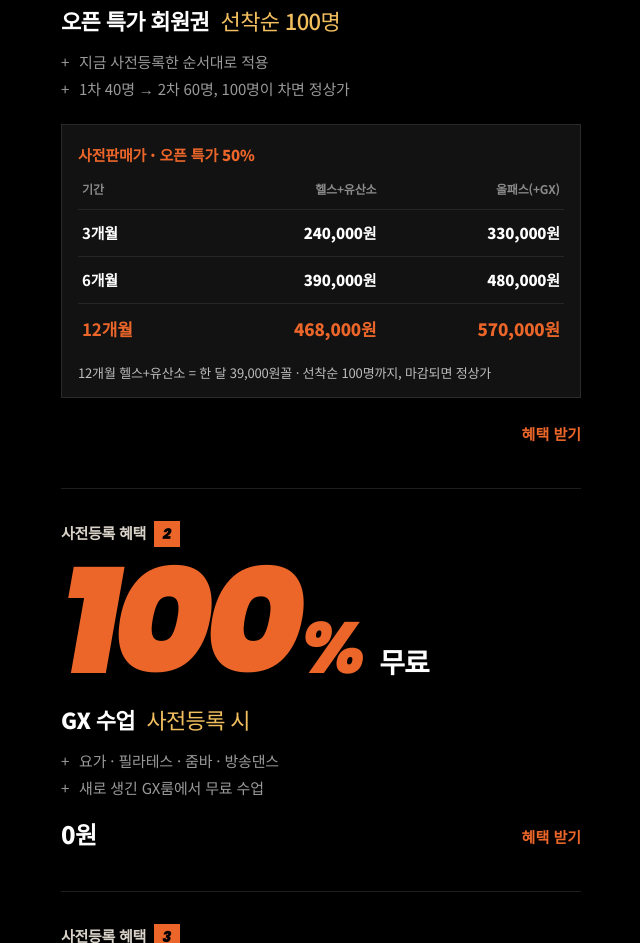
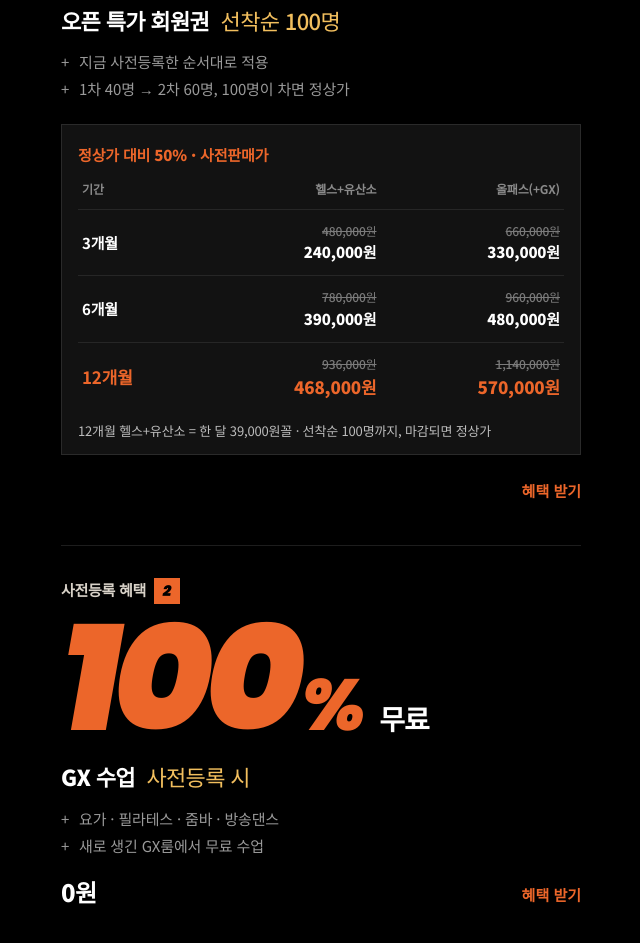
Before and after one commit to jungjin1996-collab/bemove-pages, a plain HTML site: page sian/yaeum-v4/index.html in a window 1280 px wide. Shown: the part 1393-2336 px from the top of the page, without its empty margins (319-959 px from the left). Drawn offline with Linux system fonts and the light colour scheme; a web font is replaced by a local one.

Commit message:
시안: 야음 v4 정상가 비교

```diff
--- a/sian/yaeum-v4/index.html
+++ b/sian/yaeum-v4/index.html
@@ -48,9 +48,9 @@
         <p class="pv-off"><span class="num" data-count="50">50</span><i>%</i><small>할인</small></p>
         <h3>오픈 특가 회원권 <em>선착순 100명</em></h3>
         <ul><li>지금 사전등록한 순서대로 적용</li><li>1차 40명 → 2차 60명, 100명이 차면 정상가</li></ul><div class="pv-prices">
-      <p class="pv-ptitle">사전판매가 · 오픈 특가 50%</p>
+      <p class="pv-ptitle">정상가 대비 50% · 사전판매가</p>
       <table><thead><tr><th scope="col">기간</th><th scope="col">헬스+유산소</th><th scope="col">올패스(+GX)</th></tr></thead>
-      <tbody><tr><th scope="row">3개월</th><td>240,000원</td><td>330,000원</td></tr><tr><th scope="row">6개월</th><td>390,000원</td><td>480,000원</td></tr><tr class="best"><th scope="row">12개월</th><td>468,000원</td><td>570,000원</td></tr></tbody></table>
+      <tbody><tr><th scope="row">3개월</th><td><s>480,000원</s><b>240,000원</b></td><td><s>660,000원</s><b>330,000원</b></td></tr><tr><th scope="row">6개월</th><td><s>780,000원</s><b>390,000원</b></td><td><s>960,000원</s><b>480,000원</b></td></tr><tr class="best"><th scope="row">12개월</th><td><s>936,000원</s><b>468,000원</b></td><td><s>1,140,000원</s><b>570,000원</b></td></tr></tbody></table>
       <p class="pv-pnote">12개월 헬스+유산소 = 한 달 39,000원꼴 · 선착순 100명까지, 마감되면 정상가</p>
     </div>
         <div class="pv-price"><button class="pv-link" type="button" data-sheet="apply-sheet">혜택 받기</button></div>
--- a/sian/yaeum-v4/style.css
+++ b/sian/yaeum-v4/style.css
@@ -592,3 +592,5 @@ footer a { display: inline-block; padding: 12px 0; }
 .pv-prices tr.best th, .pv-prices tr.best td { color: var(--orange); font-size: 17px; }
 .pv-pnote { margin: 10px 0 0; font-size: 13px; line-height: 1.5; color: #bdbdbd; word-break: keep-all; }
 .pv-offers--compact .pv-offer { min-height: 0; padding: 32px 0; }
+.pv-prices td s { display: block; font-size: 12px; font-weight: 500; color: #7a7a7a; text-decoration-thickness: 1px; }
+.pv-prices td b { display: block; font-weight: 800; }
```
